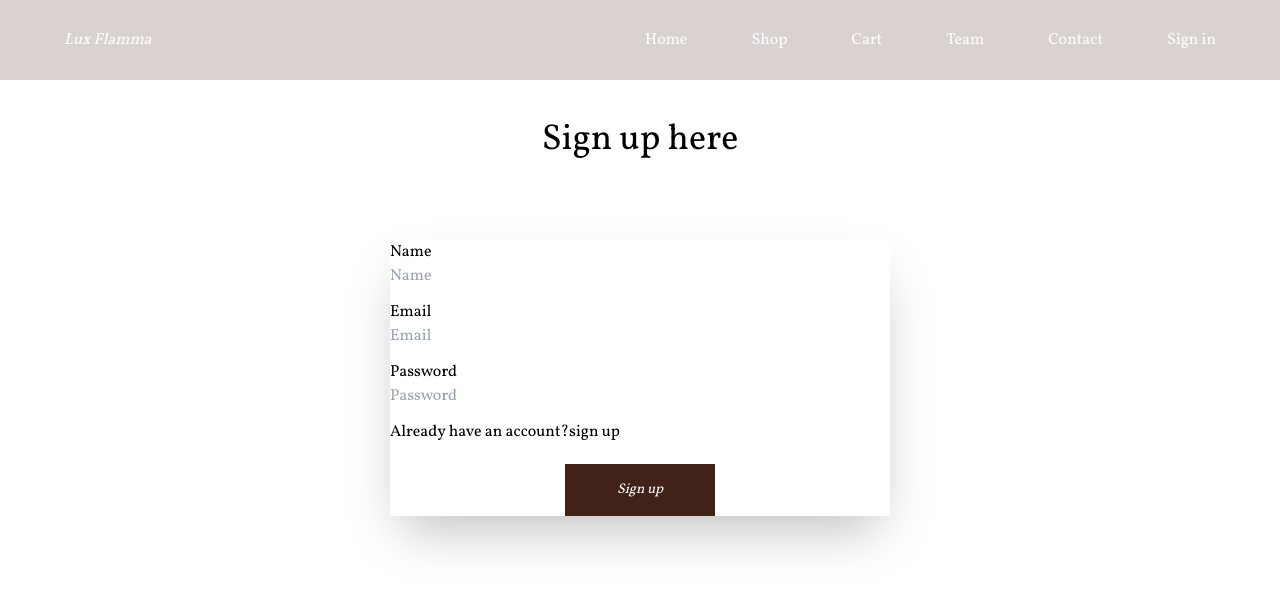
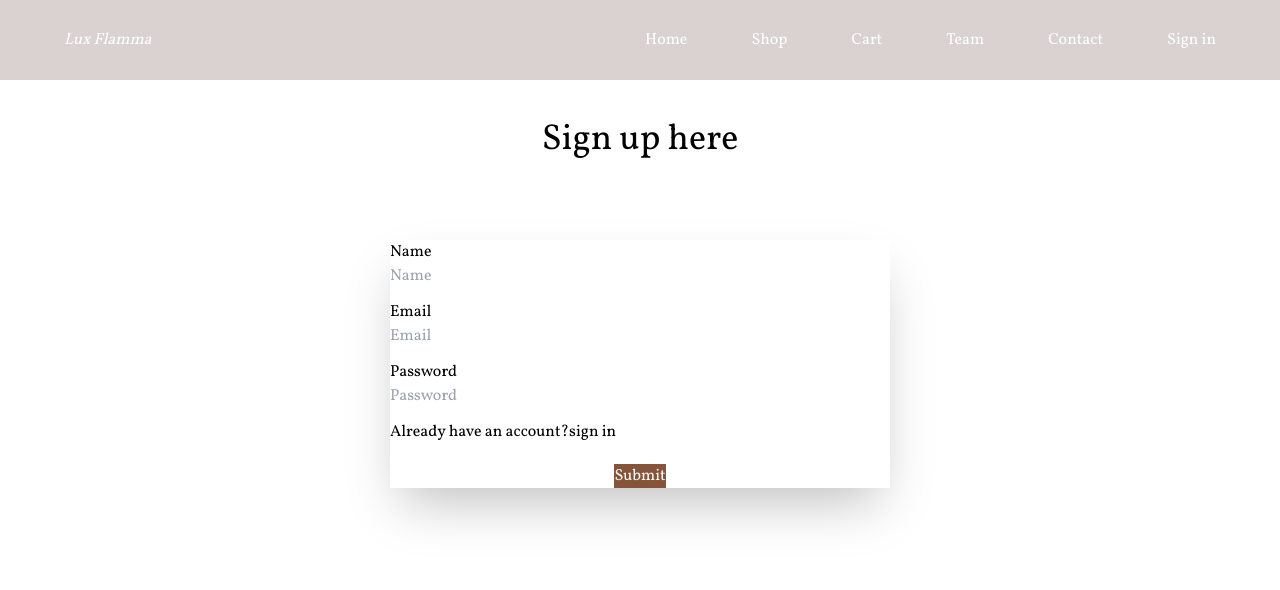
Before and after one commit to shaimazerin46/candle-shop-client-side, a Next.js app: page /register in a window 1280 px wide. Shown: the top 590 px of the page. Built offline with nearby package versions, Linux system fonts and the light colour scheme.

Commit message:
registration action done

```diff
--- a/package.json
+++ b/package.json
@@ -9,11 +9,13 @@
     "lint": "next lint"
   },
   "dependencies": {
+    "bcrypt": "^6.0.0",
     "mongodb": "^6.16.0",
     "next": "15.3.2",
     "react": "^19.0.0",
     "react-dom": "^19.0.0",
-    "react-icons": "^5.5.0"
+    "react-icons": "^5.5.0",
+    "react-toastify": "^11.0.5"
   },
   "devDependencies": {
     "@eslint/eslintrc": "^3",
--- /dev/null
+++ b/src/app/actions/auth/registerUser.js
@@ -0,0 +1,24 @@
+"use server";
+import bcrypt from 'bcrypt';
+
+import dbConnect, { collectionNameObj } from "@/lib/dbConnect";
+
+export const registerUser = async(payload)=>{
+    const userCollections = dbConnect(collectionNameObj.userCollections);
+
+    // validation
+    const {name,email,password} = payload;
+    if(!email || !password || !name){
+        return {success: false}
+    }
+    const user = await userCollections.findOne({email: payload.email});
+    if(!user){
+        const hashPassword = await bcrypt.hash(password,10);
+        payload.password = hashPassword
+        const result = await userCollections.insertOne(payload);
+        const {acknowledged, insertedId} = result
+        return {acknowledged, insertedId: insertedId.toString()}
+    }
+    return {success: false};
+
+}
--- /dev/null
+++ b/src/app/components/register/Register.jsx
@@ -0,0 +1,47 @@
+"use client";
+
+import Link from "next/link";
+import { registerUser } from "@/app/actions/auth/registerUser";
+import { toast } from "react-toastify";
+
+const Register = () => {
+
+    const handleSubmit = async(e)=>{
+        e.preventDefault()
+        const form = e.target
+        const name = form.name.value;
+        const email = form.email.value;
+        const password = form.password.value;
+
+        // sending data to database
+        const result = await registerUser({name,email,password})
+        if(result?.acknowledged){
+            toast.success('Registration successful!');
+            form.reset();
+        }
+
+    }
+    return (
+         <div className="card bg-base-100 w-[500px] shrink-0 shadow-2xl mx-auto ">
+      <div className="card-body">
+        <form onSubmit={handleSubmit} className="fieldset">
+             <label className="label text-[16px]">Name</label>
+          <input name="name" type="text" className="input w-full mb-3" placeholder="Name" />
+          <label className="label text-[16px]">Email</label>
+          <input name="email" type="email" className="input w-full mb-3" placeholder="Email" />
+          <label className="label text-[16px]">Password</label>
+          <input name="password" type="password" className="input w-full mb-3" placeholder="Password" />
+          <div className="flex justify-between">
+
+            <p className="text-right">Already have an account?<Link href="/login" className="link link-hover">sign in</Link></p>
+          </div>
+         <div className="flex justify-center mx-auto mt-5">
+            <button type="submit" className="btn bg-[#865439] text-white hover:bg-[#402218]">Submit</button>
+         </div>
+        </form>
+      </div>
+    </div>
+    );
+};
+
+export default Register;
--- a/src/app/layout.js
+++ b/src/app/layout.js
@@ -1,6 +1,7 @@
 import { Vollkorn } from "next/font/google";
 import "./globals.css";
 import Navbar from "@/components/Navbar";
+import { ToastContainer } from "react-toastify";
 
 const vollkorn = Vollkorn({
   subsets: ["latin"],
@@ -14,6 +15,7 @@ export default function RootLayout({ children }) {
   return (
     <html lang="en">
       <body className={vollkorn.className}>
+         <ToastContainer position="top-center" />
         <Navbar></Navbar>
         {children}
       </body>
--- a/src/app/login/page.jsx
+++ b/src/app/login/page.jsx
@@ -20,7 +20,7 @@ const LoginPage = () => {
             <p className="text-right">Don't have an account?<Link href="/register" className="link link-hover">sign in</Link></p>
           </div>
          <div className="flex justify-center mx-auto mt-5">
-            <Button text={"Sign in"}></Button>
+            <Button text={"Sign up"}></Button>
          </div>
         </fieldset>
       </div>
--- a/src/app/register/page.jsx
+++ b/src/app/register/page.jsx
@@ -1,31 +1,14 @@
-import Button from "@/components/Button";
+
 import Headline from "@/components/Headline";
-import Link from "next/link";
+import Register from "../components/register/Register";
+
 
 
 const RegisterPage = () => {
     return (
         <div className="mt-10">
             <Headline text={"Sign up here"}></Headline>
-             <div className="card bg-base-100 w-[500px] shrink-0 shadow-2xl mx-auto ">
-      <div className="card-body">
-        <fieldset className="fieldset">
-             <label className="label text-[16px]">Name</label>
-          <input type="text" className="input w-full mb-3" placeholder="Name" />
-          <label className="label text-[16px]">Email</label>
-          <input type="email" className="input w-full mb-3" placeholder="Email" />
-          <label className="label text-[16px]">Password</label>
-          <input type="password" className="input w-full mb-3" placeholder="Password" />
-          <div className="flex justify-between">
-
-            <p className="text-right">Already have an account?<Link href="/login" className="link link-hover">sign up</Link></p>
-          </div>
-         <div className="flex justify-center mx-auto mt-5">
-            <Button text={"Sign up"}></Button>
-         </div>
-        </fieldset>
-      </div>
-    </div>
+            <Register></Register>
         </div>
     );
 };
--- a/src/lib/dbConnect.js
+++ b/src/lib/dbConnect.js
@@ -1,7 +1,8 @@
  import { MongoClient, ServerApiVersion } from 'mongodb'
 
 export const collectionNameObj ={
-    itemCollections: 'items'
+    itemCollections: 'items',
+    userCollections: 'users',
 }
 
 const dbConnect = (collectionName)=>{
```
Also changed, not shown: 1 other file (tests, documents, lock files or other folders).
